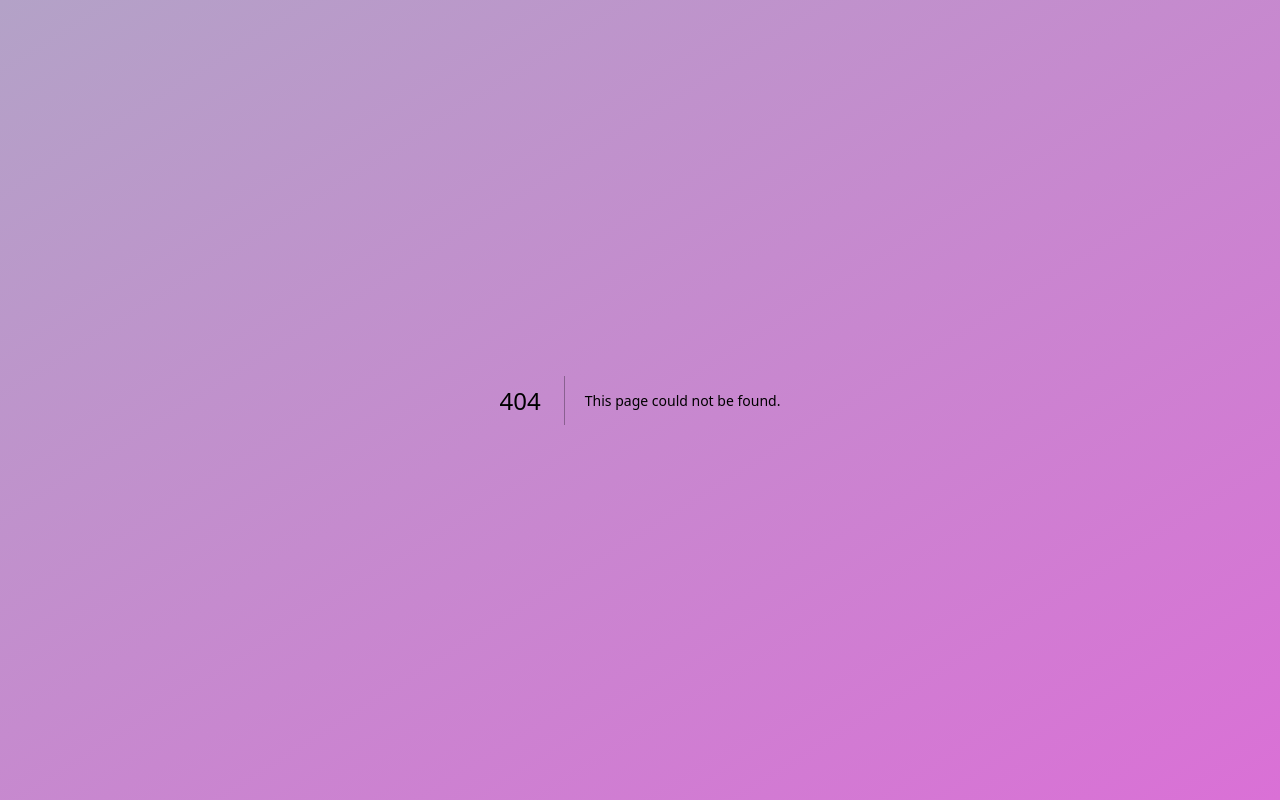
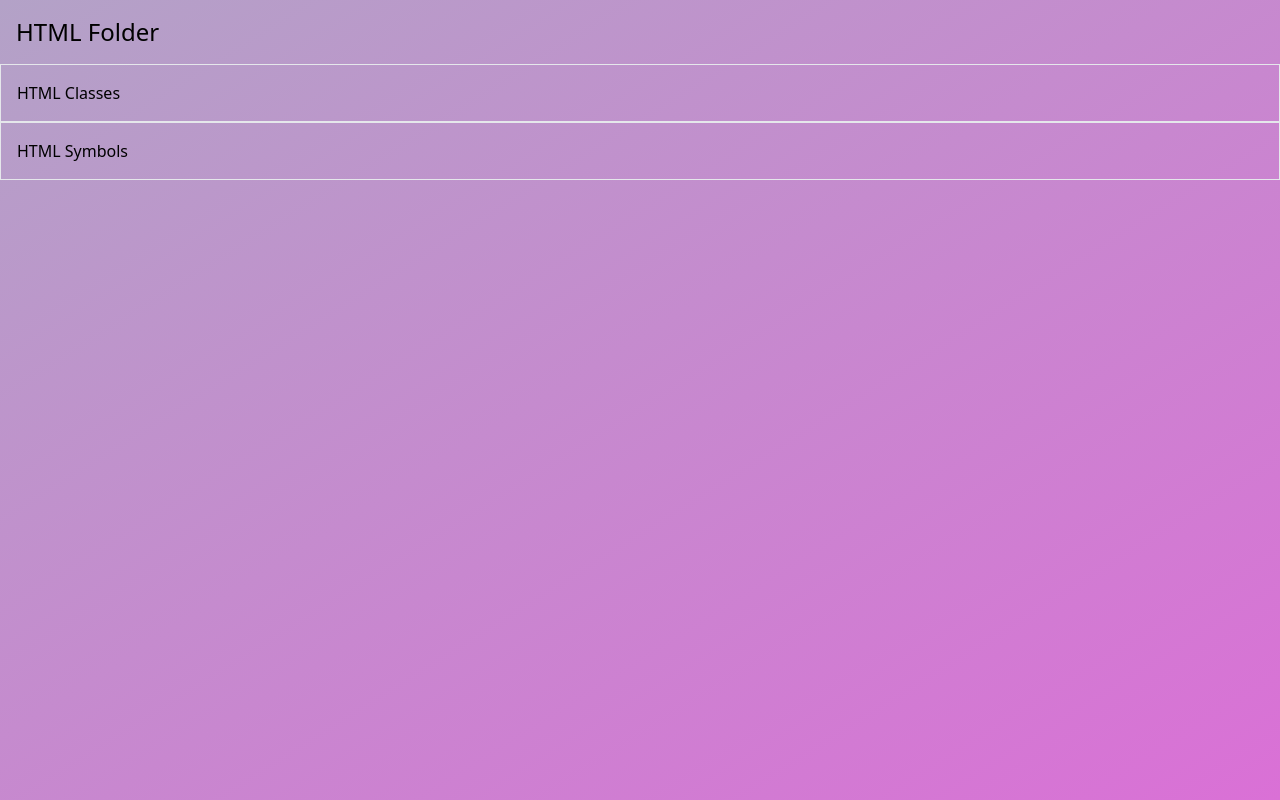
Before and after one commit to Gavhart/plums, a Next.js app: page /folders/1 in a window 1280 px wide. Before the commit this address had no page. Built offline with nearby package versions, Linux system fonts and the light colour scheme.

Commit message:
Heading styled

```diff
--- /dev/null
+++ b/src/app/folders/[folderId]/[noteId]/page.tsx
@@ -0,0 +1,25 @@
+import React from "react";
+import projectData from "@/data/data.json";
+
+const Page = ({ params }: { params: { noteId: string; folderId: string } }) => {
+  return (
+    <div>
+      {projectData.folders
+        .filter((folder) => folder.id === params.folderId)
+        .map((folder) => (
+          <div key={folder.id}>
+            {folder.notes
+              .filter((note) => note.id === params.noteId)
+              .map((note) => (
+                <div key={note.id}>
+                  <p className="text-2xl bold py-4 pl-4 ">{note.title}</p>
+                  <p className="bold opacity-50">{note.content}</p>
+                </div>
+              ))}
+          </div>
+        ))}
+    </div>
+  );
+};
+
+export default Page;
--- /dev/null
+++ b/src/app/folders/[folderId]/page.tsx
@@ -0,0 +1,28 @@
+import React from "react";
+import projectData from "@/data/data.json";
+import Link from "next/link";
+
+const Page = ({ params }: { params: { folderId: string } }) => {
+  return (
+    <div>
+      {projectData.folders
+        .filter((folder) => folder.id === params.folderId)
+        .map((folder) => (
+          <div key={folder.id}>
+            <p className="text-2xl bold py-4 pl-4">{folder.name} Folder</p>
+            {folder.notes.map((note) => (
+              <div key={note.id}>
+                <Link href={`/folders/${params.folderId}/${note.id}`}>
+                  <p className="border py-4 px-4 flex flex-col gap-4">
+                    {note.title}
+                  </p>
+                </Link>
+              </div>
+            ))}
+          </div>
+        ))}
+    </div>
+  );
+};
+
+export default Page;
--- a/src/app/notes/page.tsx
+++ b/src/app/folders/page.tsx
@@ -1,12 +1,12 @@
 import projectData from "@/data/data.json";
 import Link from "next/link";
 
-export default function TasksPage() {
+export default function FoldersPage() {
   return (
     <>
       {projectData.folders.map((folder) => (
         <div key={folder.id} className="border py-4 px-4 flex flex-col gap-4">
-          <Link href={`notes/${folder.id}`}>
+          <Link href={`/folders/${folder.id}`}>
             <p>{folder.name}</p>
           </Link>
         </div>
--- a/src/app/notes/[id]/page.tsx
+++ /dev/null
@@ -1,24 +0,0 @@
-import React from "react";
-import projectData from "@/data/data.json";
-
-const Page = ({ params }: { params: { id: string } }) => {
-  return (
-    <div>
-      {projectData.folders
-        .filter((folder) => folder.id === params.id)
-        .map((folder) => (
-          <div key={folder.id}>
-            {folder.notes.map((note) => (
-              <div key={note.id}>
-                <p className="border py-4 px-4 flex flex-col gap-4">
-                  {note.title}
-                </p>
-              </div>
-            ))}
-          </div>
-        ))}
-    </div>
-  );
-};
-
-export default Page;
--- a/src/app/page.tsx
+++ b/src/app/page.tsx
@@ -1,9 +1,17 @@
 import CardContainer from "@/components/CardContainer";
 import AddIcon from "@/components/AddIcon";
+import Link from "next/link";
 
 export default function Home() {
   return (
     <div>
+      <Link
+        className="flex justify-center text-4xl border rounded mx-4 bg-custom-deep-plum text-custom-off-white"
+        href="/folders/"
+      >
+        View all notes
+      </Link>
+
       <AddIcon />
       <CardContainer />
     </div>
--- a/src/data/data.json
+++ b/src/data/data.json
@@ -7,7 +7,7 @@
         {
           "id": "1",
           "title": "HTML Classes",
-          "content": "This is the content of Note 1",
+          "content": "The class attribute is often used to point to a class name in a style sheet. It can also be used by a JavaScript to access and manipulate elements with the specific class name.",
           "created_at": "2024-02-13T22:37:01Z",
           "updated_at": "2024-02-13T22:37:01Z",
           "tags": ["tag1", "tag2"]
@@ -15,7 +15,7 @@
         {
           "id": "2",
           "title": "HTML Symbols",
-          "content": "This is the content of Note 2",
+          "content": "Many mathematical, technical, and currency symbols, are not present on a normal keyboard.",
           "created_at": "2024-02-13T22:37:01Z",
           "updated_at": "2024-02-13T22:37:01Z",
           "tags": ["tag3", "tag4"]
@@ -29,7 +29,7 @@
         {
           "id": "3",
           "title": "CSS Borders",
-          "content": "This is the content of Note 3",
+          "content": "The CSS border properties allow you to specify the style, width, and color of an element's border.",
           "created_at": "2024-02-13T22:37:01Z",
           "updated_at": "2024-02-13T22:37:01Z",
           "tags": ["tag5", "tag6"]
@@ -37,7 +37,7 @@
         {
           "id": "4",
           "title": "CSS Forms",
-          "content": "This is the content of Note 4",
+          "content": "The look of an HTML form can be greatly improved with CSS:",
           "created_at": "2024-02-13T22:37:01Z",
           "updated_at": "2024-02-13T22:37:01Z",
           "tags": ["tag7", "tag8"]
```
